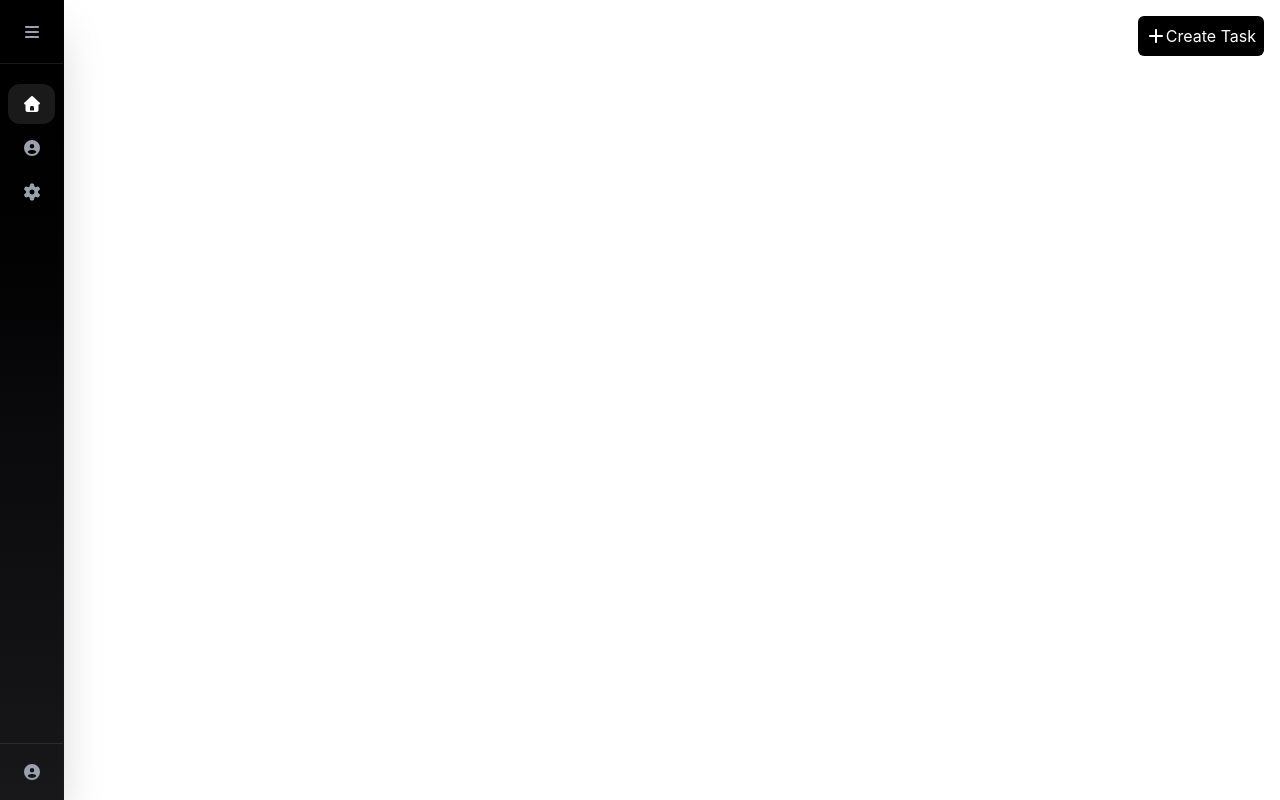
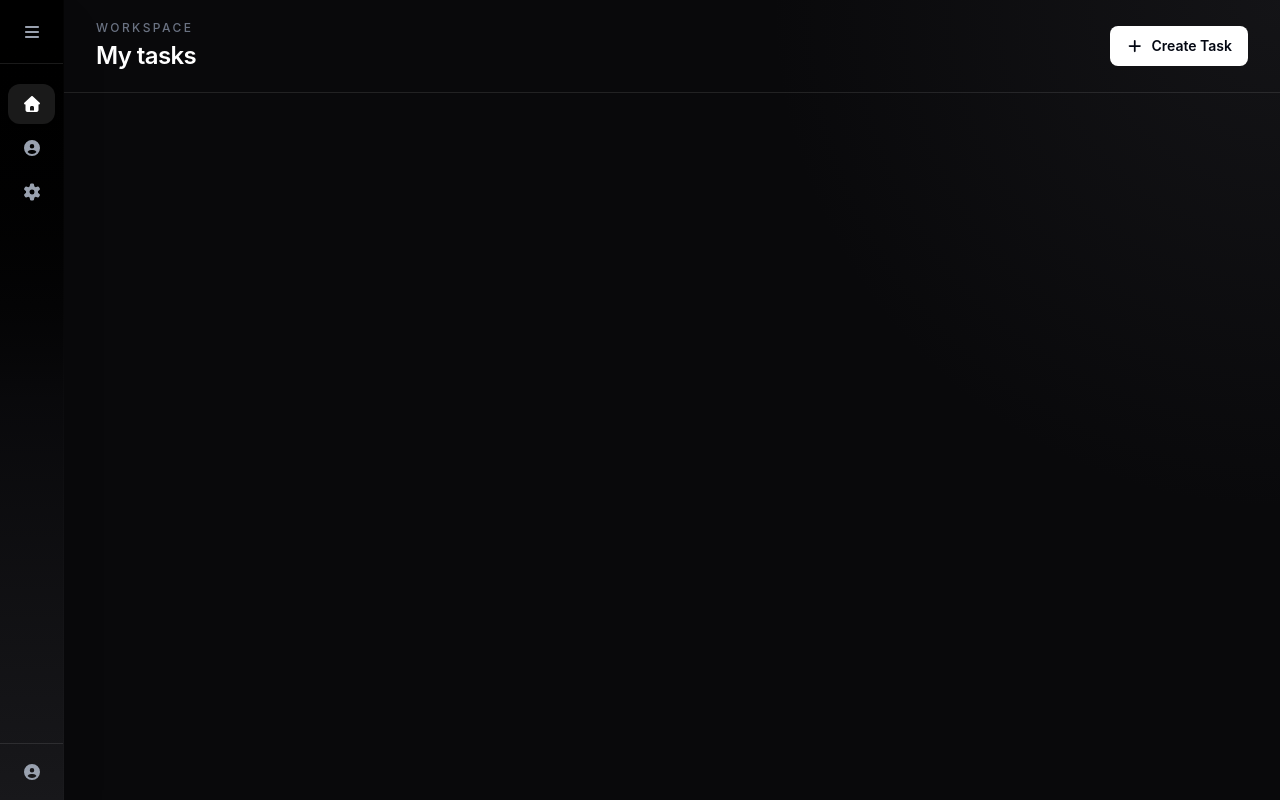
Before and after one commit to psshrijith/TaskFlow, a React (Vite) app: page /dashboard in a window 1280 px wide. Built offline with nearby package versions, Linux system fonts and the light colour scheme.

Commit message:
feat(taskFlow): fixed the task details not getting displayed

```diff
--- a/src/Pages/Dashboard.tsx
+++ b/src/Pages/Dashboard.tsx
@@ -16,13 +16,22 @@ const Dashboard = () => {
   }, []);
 
   return (
-    <div className="min-h-screen flex">
+    <div className="flex min-h-screen bg-zinc-950 text-white">
       <SideBar />
 
-      <main className="flex-1">
-        <div className="flex justify-end p-4">
+      <main className="min-h-screen flex-1 bg-[radial-gradient(circle_at_top_right,rgba(63,63,70,0.2),transparent_35%)]">
+        <div className="flex items-center justify-between border-b border-white/10 px-4 py-5 sm:px-8">
+          <div>
+            <p className="text-xs font-medium uppercase tracking-[0.2em] text-gray-500">
+              Workspace
+            </p>
+            <h1 className="mt-1 text-2xl font-semibold tracking-tight text-white">
+              My tasks
+            </h1>
+          </div>
+
           <button
-            className="p-2 bg-black text-white rounded-md"
+            className="inline-flex items-center gap-2 rounded-lg bg-white px-4 py-2.5 text-sm font-semibold text-gray-950 transition hover:bg-gray-200"
             onClick={() => setIsOpenModal(true)}
           >
             <FontAwesomeIcon icon={faPlus} />
```
